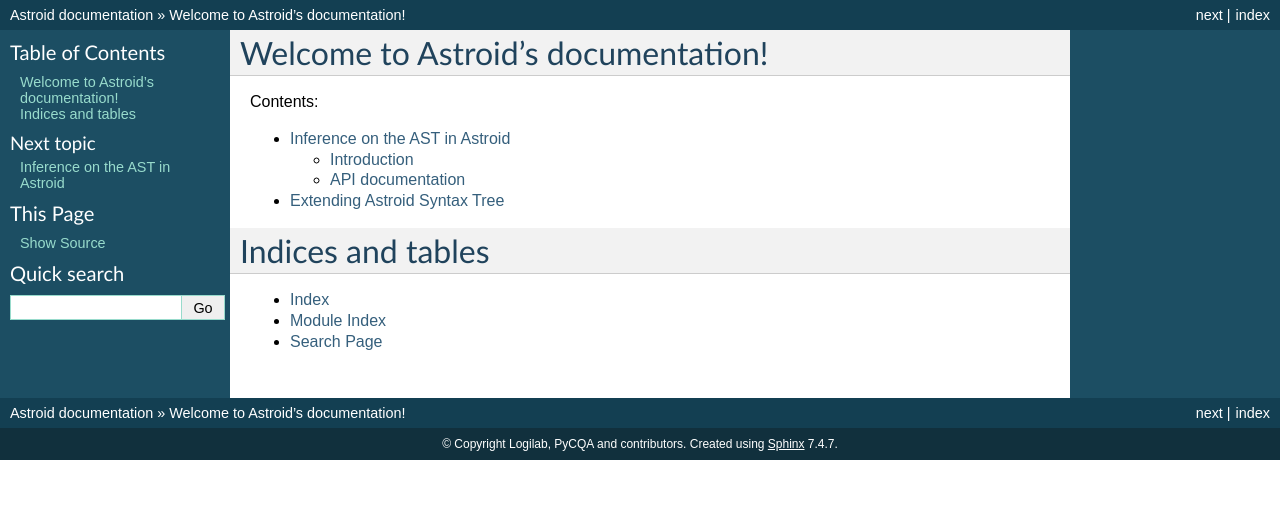
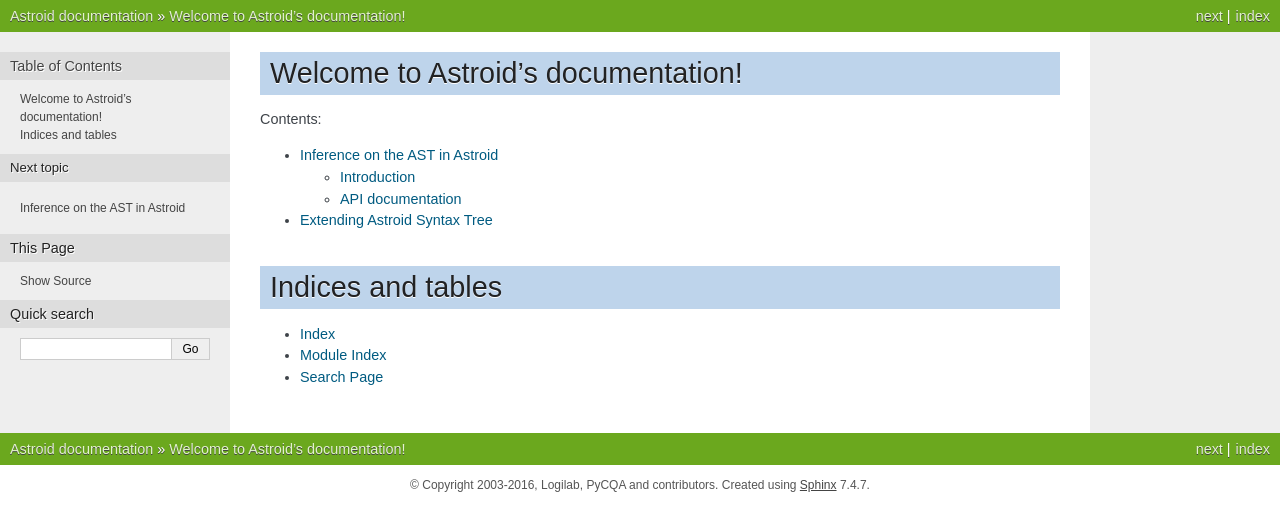
Before and after one commit to janderson1017/astroid, a Sphinx documentation site: the page built from doc/source/index.rst, in a window 1280 px wide. Shown: the top 531 px of the page. Built offline with Sphinx 7.4.7, drawn with Linux system fonts in a browser that asks for light colours; the version number could not be read and is left out.

Commit message:
Update the sphinx configuration to be inline with Pylint's.

```diff
--- a/doc/source/conf.py
+++ b/doc/source/conf.py
@@ -21,11 +21,11 @@ sys.path.insert(0, os.path.abspath('../../'))
 # -- General configuration -----------------------------------------------------
 
 # If your documentation needs a minimal Sphinx version, state it here.
-needs_sphinx = '1.0'
+#needs_sphinx = '1.0'
 
 # Add any Sphinx extension module names here, as strings. They can be extensions
 # coming with Sphinx (named 'sphinx.ext.*') or your custom ones.
-extensions = ['sphinx.ext.autodoc', 'sphinx.ext.doctest', 'sphinx.ext.intersphinx', 'sphinx.ext.todo', 'sphinx.ext.viewcode']
+extensions = ['sphinx.ext.doctest', 'sphinx.ext.intersphinx', 'sphinx.ext.todo', 'sphinx.ext.viewcode']
 
 # Add any paths that contain templates here, relative to this directory.
 templates_path = ['_templates']
@@ -41,7 +41,7 @@ master_doc = 'index'
 
 # General information about the project.
 project = u'Astroid'
-copyright = u'Logilab, PyCQA and contributors'
+copyright = u'2003-2016, Logilab, PyCQA and contributors'
 
 # The version info for the project you're documenting, acts as replacement for
 # |version| and |release|, also used in various other places throughout the
@@ -54,7 +54,7 @@ release = version
 
 # The language for content autogenerated by Sphinx. Refer to documentation
 # for a list of supported languages.
-language = "en"
+#language = None
 
 # There are two options for replacing |today|: either, you set today to some
 # non-false value, then it is used:
@@ -64,7 +64,7 @@ language = "en"
 
 # List of patterns, relative to source directory, that match files and
 # directories to ignore when looking for source files.
-exclude_patterns = []
+exclude_patterns = ['_build']
 
 # The reST default role (used for this markup: `text`) to use for all documents.
 #default_role = None
@@ -96,7 +96,7 @@ todo_include_todos = True
 
 # The theme to use for HTML and HTML Help pages.  See the documentation for
 # a list of builtin themes.
-html_theme = 'default'
+html_theme = 'nature'
 
 # Theme options are theme-specific and customize the look and feel of a theme
 # further.  For a list of options available for each theme, see the
@@ -125,7 +125,7 @@ html_theme = 'default'
 # Add any paths that contain custom static files (such as style sheets) here,
 # relative to this directory. They are copied after the builtin static files,
 # so a file named "default.css" will overwrite the builtin "default.css".
-html_static_path = []
+html_static_path = ['_static']
 
 # If not '', a 'Last updated on:' timestamp is inserted at every page bottom,
 # using the given strftime format.
@@ -169,7 +169,7 @@ html_static_path = []
 #html_file_suffix = None
 
 # Output file base name for HTML help builder.
-htmlhelp_basename = 'Astroiddoc'
+htmlhelp_basename = 'Pylintdoc'
 
 
 # -- Options for LaTeX output --------------------------------------------------
@@ -219,7 +219,3 @@ man_pages = [
     ('index', 'astroid', u'Astroid Documentation',
      [u'Logilab, PyCQA and contributors'], 1)
 ]
-
-
-# Example configuration for intersphinx: refer to the Python standard library.
-intersphinx_mapping = {'http://docs.python.org/': None}
```
